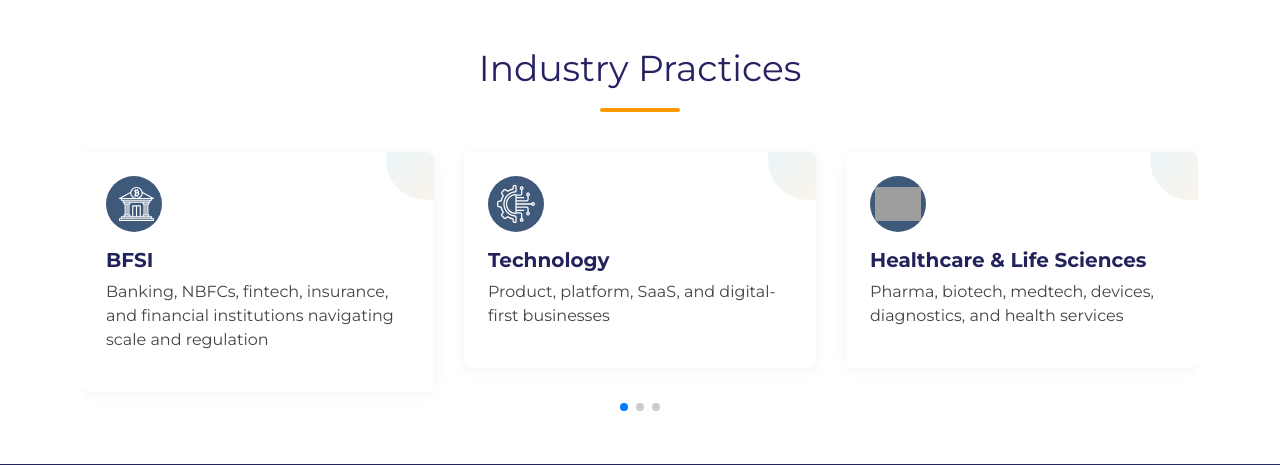
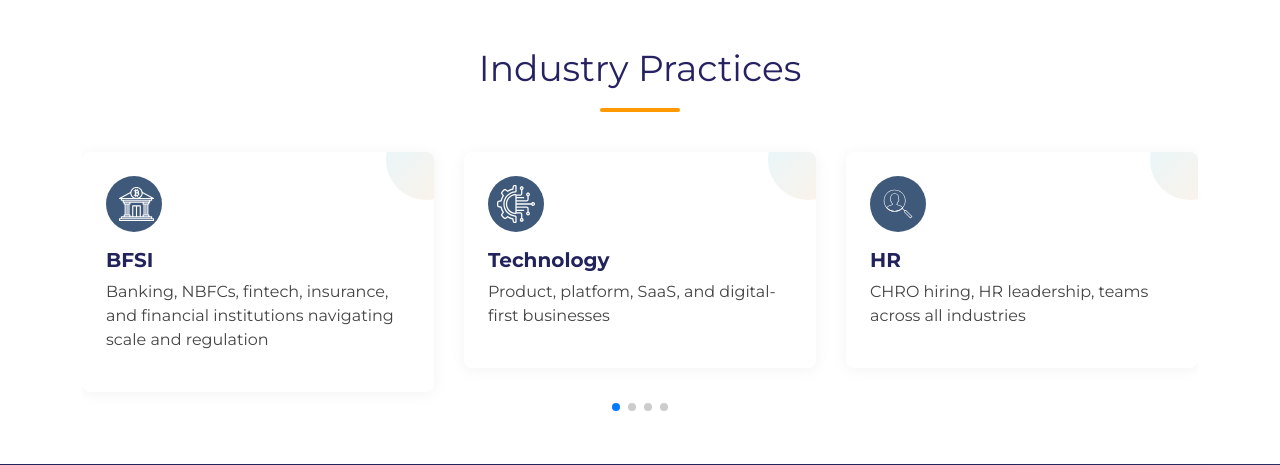
Before and after one commit to Pivot-Mkg/jd-ind, a PHP site: page / in a window 1280 px wide. Shown: the part 1039-1504 px from the top of the page. Run offline with PHP 8.4, Linux system fonts and the light colour scheme; grey boxes are pictures that could not be loaded.

Commit message:
new crad added

```diff
--- a/careers/index.php
+++ b/careers/index.php
@@ -35,7 +35,7 @@
   <section class="open-roles-section">
     <div class="container">
       <div class="text-center mb-5">
-        <h2 class="section-heading">Leadership Roles With Us</h2>
+        <h2 class="section-heading">Leadership Roles</h2>
         <div class="section-divider"></div>
         <!-- <p class="mt-3 text-muted">Global Talent Acquisition Opportunities</p> -->
       </div>
--- a/index.html
+++ b/index.html
@@ -433,6 +433,31 @@
                                 </h5>
                                 <p class="card-text" style="color: #444">
                                     Product, platform, SaaS, and digital-first businesses
+                                </p>
+                                <a href="#" class="text-decoration-none"
+                                    style="color: #ff9900; font-weight: 500;display:none">Learn
+                                    More <i class="bi bi-arrow-right-short"></i></a>
+                            </div>
+                        </div>
+                    </div>
+                    <!-- Card 2 -->
+                    <div class="swiper-slide" data-aos="fade-up" data-aos-delay="200">
+                        <div class="card h-100 border-0">
+                            <div class="card-body">
+                                <div class="pseudo-element"></div>
+                                <div class="mb-3 d-flex align-items-center justify-content-center" style="
+                                    width: 56px;
+                                    height: 56px;
+                                    background: #3F597A;
+                                    border-radius: 50%;
+                                ">
+                                    <img src="assets/images/icons/people_17428208.svg" alt="" style="height: 68%;">
+                                </div>
+                                <h5 class="card-title fw-bold" style="color: #23235b">
+                                    HR
+                                </h5>
+                                <p class="card-text" style="color: #444">
+                                    CHRO hiring, HR leadership, teams across all industries
                                 </p>
                                 <a href="#" class="text-decoration-none"
                                     style="color: #ff9900; font-weight: 500;display:none">Learn
```
Also changed, not shown: assets/images/icons/HR.svg (added), assets/images/icons/find_7004640.svg (added), assets/images/icons/people_17428208.svg (added).
